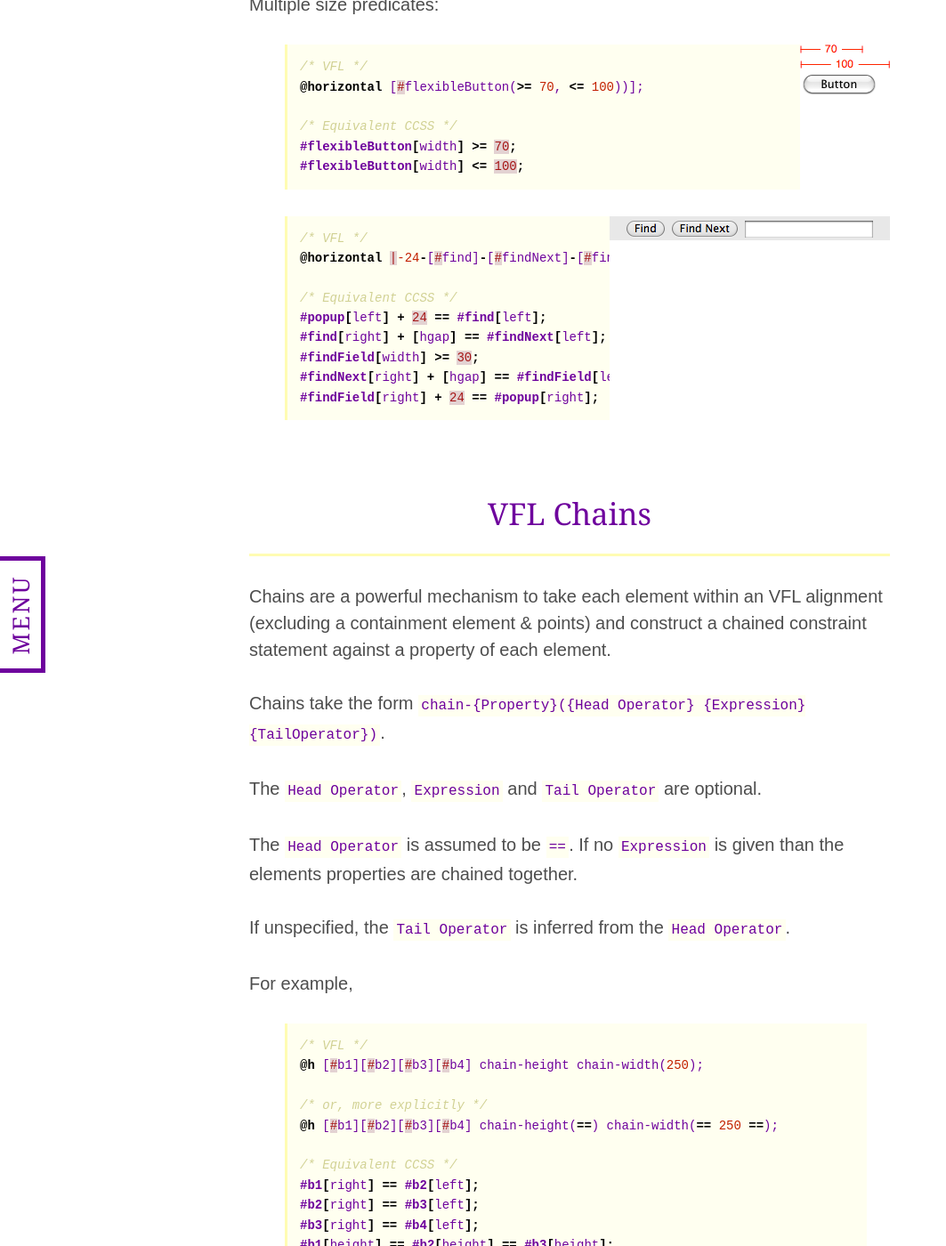
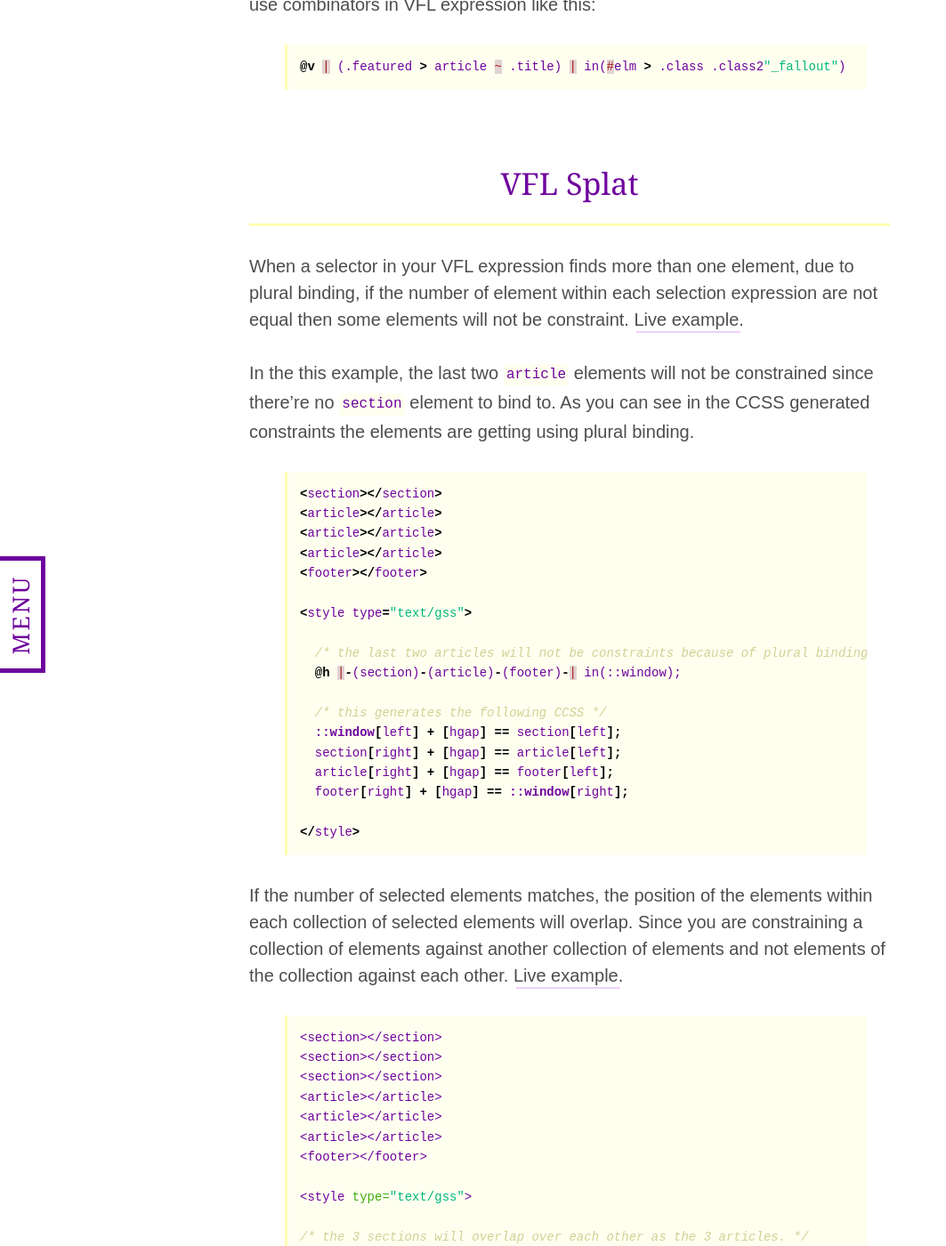
Before and after one commit to gss/gss.github.io, a Jekyll site: the page built from guides/_posts/2014-01-5-vfl.html, in a window 1280 px wide and 1400 px high, scrolled down 8187 px. Shown: the whole window at 89% size, without its empty margins (0-1063 px from the left). Built offline with Jekyll 4.4.1, drawn with Linux system fonts in a browser that asks for light colours; some web fonts are replaced; Markdown is read by kramdown in place of the engine named in the settings; comment, search, counter and statistics services are not loaded; some of the changed text lies outside the part shown.

Commit message:
update vfl documentation with new notation. add VFL splat doc. In progress.

```diff
--- a/guides/_posts/2014-01-5-vfl.html
+++ b/guides/_posts/2014-01-5-vfl.html
@@ -75,9 +75,9 @@ To align elements with a gap, use a hyphen and `gap( Number | Constraint Variabl
 
 {% highlight css %}
 /* VFL */
-@horizontal [#button]-[#textField] gap(8);
+@h (#button)-(#textField) gap(8);
 /* or */
-@horizontal [#button]-8-[#textField];
+@h (#button)-8-(#textField);
 
 /* Equivalent CCSS */
 #button[right] + 8 == #textField[left];
@@ -87,8 +87,8 @@ If no `gap()` is defined, but a hyphen is used to make a connection then a `stan
 
 {% highlight css %}
 /* VFL */
-@horizontal (#button)-(#textField);
-@vertical (#button)-(#textField);
+@h (#button)-(#textField);
+@v (#button)-(#textField);
 
 /* Equivalent CCSS */
 #button(right) + hgap == #textField(left);
@@ -97,11 +97,11 @@ If no `gap()` is defined, but a hyphen is used to make a connection then a `stan
 
 The `hgap` & `vgap` variables can be used like normal variables, and again like all constraint variables are globally scoped.
 
-User defined variables can be used for gaps as well. <a href="http://codepen.io/cbchouinard/pen/pvrXRW" target="_blank">Live example.</a>
+User defined variables can be used for gaps as well. <a href="http://codepen.io/cbchouinard/pen/PwKrjN" target="_blank">Live example.</a>
 
 {% highlight css %}
 /* VFL */
-@horizontal (#box1)-(#box2) gap(col-gap);
+@h (#box1)-(#box2) gap(col-gap);
 
 /* Equivalent CCSS */
 #box1[right] + col-gap == #box2[left];
@@ -109,7 +109,7 @@ User defined variables can be used for gaps as well. <a href="http://codepen.io/
 
 {% highlight css %}
 /* VFL */
-@horizontal (#b1)-100-(#b2)-(#b3)-(#b4) gap(#box1[width]);
+@h (#b1)-100-(#b2)-(#b3)-(#b4) gap(#box1[width]);
 
 /* Equivalent CCSS */
 #b1[right] + 100 == #b2[left];
@@ -117,34 +117,35 @@ User defined variables can be used for gaps as well. <a href="http://codepen.io/
 #b3[right] + #box1[width] == #b4[left];
 {% endhighlight %}
 
-
 <h2>Containment within an Element</h2>
 
-For alignment contained within an element, surround a VFL alignment with `|`'s and use `in( Selector )`:
+For alignment contained within an element, surround a VFL alignment with `|`'s and use `in( Selector )`. <a href="http://codepen.io/cbchouinard/pen/emEwRr" target="_blank">Live example.</a>
 
 <img class="vfl-small-img" src="../../assets/images/vfl/connectionToSuperview.png" width="152" height="32" alt="ConnectionToSuperview">
 
 {% highlight css %}
 /* VFL */
-@h |-50-[#purple-box]-50-| in(#container);
+@h |-50-(#purple-box)-50-| in(#container);
 
 /* Equivalent CCSS */
 #container[left] + 50 == #purple-box[left];
 #container[right] - 50 == #purple-box[right];
 {% endhighlight %}
 
-The default containing element selector is `::this`.  The above example can be written:
+The default containing element selector is `&`.
+
+The above example can be written:
 
 {% highlight css %}
 /* VFL */
 #container {
-  @h |-50-[#box]-50-|;
+  @h |-50-(#box)-50-|;
 }
 
 /* Equivalent CCSS */
 #container {
-  ::[left] + 50 == #purple-box[left];
-  ::[right] - 50 == #purple-box[right];
+  &[left] + 50 == #purple-box[left];
+  &[right] - 50 == #purple-box[right];
 }
 {% endhighlight %}
 
@@ -157,24 +158,25 @@ You can specify the gaps to a containing element using `outer-gap( Number | Cons
 {% highlight css %}
 /* VFL */
 #container {
-  @h |-[#a]-[#b]-[#c]-|
+  @h |-(#a)-(#b)-(#c)-|
     gap(8) outer-gap(16);
 }
 
 /* Equivalent VFL */
-@horizontal |-16-[#a]-8-[#b]-8-[#c]-16-| in(#container);
+@horizontal |-16-(#a)-8-(#b)-8-(#c)-16-| in(#container);
 {% endhighlight %}
 
 
 <h2>Alignment to Points</h2>
 
 Elements can be aligned relative to arbitrary positioned points using `< Number | Constraint Variable | Element Property >`
+<a href="http://codepen.io/cbchouinard/pen/bNrPvW" target="_blank">Live example.</a>
 
 To horizontally align two buttons, each 8px from the center of the window:
 
 {% highlight css %}
 /* VFL */
-@h [#btn1]-<::window[center-x]>-[#btn2] gap(8);
+@h (#btn1)-<::window[center-x]>-(#btn2) gap(8);
 
 /* Equivalent CCSS */
 #btn1[right] + 8 == ::window[center-x];
@@ -185,7 +187,7 @@ Alignments can be positioned within points:
 
 {% highlight css %}
 /* VFL */
-@h <#wall[center-x]>-[#poster]-[#clock]-<::window[right])> gap(7);
+@h <#wall[center-x]>-(#poster)-(#clock)-<::window[right])> gap(7);
 
 /* Equivalent CCSS */
 #wall[center-x] + 7 == #poster[left];
@@ -197,7 +199,7 @@ Numbers, variables and arithmetic can be used:
 
 {% highlight css %}
 /* VFL */
-@v <100>[#box]<[row2]>;
+@v <100>(#box)<[row2]>;
 
 /* Equivalent CCSS */
 100 == #box[top];
@@ -208,8 +210,8 @@ Consecutive points are not constrained to each-other:
 
 {% highlight css %}
 /* VFL */
-@h [#btn1]-<#col3[left]>
-           <#col4[right]>-[#btn2]
+@h (#btn1)-<#col3[left]>
+           <#col4[right]>-(#btn2)
   gap(8);
 
 /* Equivalent CCSS */
@@ -218,31 +220,14 @@ Consecutive points are not constrained to each-other:
 {% endhighlight %}
 
 
-<h2>Implicit Connections</h2>
+## Cushions
 
-Align group elements matching a selector:
-
-{% highlight css %}
-
-@v .section;
-
-@h .menu-item
-  in(#menu)
-  gap(16)
-  outer-gap(32);
-
-{% endhighlight %}
-
-**WARNING:** only relatively simple selectors without spaces currently work.
-
-
-<h2>Cushions</h2>
-
-Cushions are similar to connections, only they use inequality instead of equality constraints.
+Cushions are similar to connections gaps, only they use inequality instead of equality constraints.
+<a href="http://codepen.io/cbchouinard/pen/JoyQBq" target="_blank">Live example.</a>
 
 {% highlight css %}
 /* VFL */
-@horizontal [#box1]~[#box2];
+@h (#box1)~(#box2);
 
 /* Equivalent CCSS */
 #box1[right] <= #box2[left];
@@ -258,8 +243,8 @@ Cushions are similar to connections, only they use inequality instead of equalit
 
 {% highlight css %}
 /* VFL */
-@horizontal [#box1]~-~[#box2];
-@vertical [#box3]~-~[#box4];
+@h (#box1)~-~(#box2);
+@v (#box3)~-~(#box4);
 
 /* Equivalent CCSS */
 #box1[right] + [hgap] <= #box2[left];
@@ -270,12 +255,14 @@ Cushions are similar to connections, only they use inequality instead of equalit
 <h2>Size Predicates</h2>
 
 Size Predicates allow elements to be sized in the dimension parallel with the alignment.
+<a href="http://codepen.io/cbchouinard/pen/wBqLQe" target="_blank">Live example.</a>
+
 
 <img class="vfl-small-img" src="../../assets/images/vfl/priority.png" width="102" height="40" alt="Priority">
 
 {% highlight css %}
 /* VFL */
-@horizontal [#button(100)];
+@h (#button(==100));
 
 /* Equivalent CCSS */
 #button[width] == 100;
@@ -285,9 +272,9 @@ Size Predicates allow elements to be sized in the dimension parallel with the al
 
 {% highlight css %}
 /* VFL */
-@horizontal [#button1(==#button2)];
+@h (#button1(==#button2));
 /* or */
-@horizontal [#button1(==#button2[width])];
+@h (#button1(==#button2[width]));
 
 /* Equivalent CCSS */
 #button1[width] == #button2[width];
@@ -299,32 +286,136 @@ Multiple size predicates:
 
 {% highlight css %}
 /* VFL */
-@horizontal [#flexibleButton(>= 70, <= 100))];
+@h (#flexibleButton(>= 70, <= 100)));
 
 /* Equivalent CCSS */
 #flexibleButton[width] >= 70;
 #flexibleButton[width] <= 100;
 {% endhighlight %}
 
-<img class="vfl-small-img" src="../../assets/images/vfl/completeLayout.png" width="315" height="27" alt="CompleteLayout">
+
+## VFL Selectors
+All previous example of VFL expressions use basic [selectors](/guides/selectors). But you can also use combinators in VFL expression
+like this:
 
 {% highlight css %}
-/* VFL */
-@horizontal |-24-[#find]-[#findNext]-[#findField(>=30)]-24-| in(#popup);
-
-/* Equivalent CCSS */
-#popup[left] + 24 == #find[left];
-#find[right] + [hgap] == #findNext[left];
-#findField[width] >= 30;
-#findNext[right] + [hgap] == #findField[left];
-#findField[right] + 24 == #popup[right];
+@v | (.featured > article ~ .title) | in(#elm > .class .class2"_fallout")
 {% endhighlight %}
 
 
 
-<h2>VFL Chains</h2>
 
-Chains are a powerful mechanism to take each element within an VFL alignment (excluding a containment element & points) and construct a chained constraint statement against a property of each element.
+
+
+## VFL Splat
+When a selector in your VFL expression finds more than one element, due to [plural binding](/guides/selectors/#pluralbinding),
+if the number of element within each selection expression are not equal then some elements will not be constraint.
+<a href="http://codepen.io/cbchouinard/pen/vEJqbG" target="_blank">Live example.</a>
+
+In the this example, the last two `article` elements will not be constrained since there're no `section` element to bind to.
+As you can see in the CCSS generated constraints the elements are getting using plural binding.
+
+{% highlight css %}
+
+<section></section>
+<article></article>
+<article></article>
+<article></article>
+<footer></footer>
+
+<style type="text/gss">
+
+  /* the last two articles will not be constraints because of plural binding */
+  @h |-(section)-(article)-(footer)-| in(::window);
+
+  /* this generates the following CCSS */
+  ::window[left] + [hgap] == section[left];
+  section[right] + [hgap] == article[left];
+  article[right] + [hgap] == footer[left];
+  footer[right] + [hgap] == ::window[right];
+
+</style>
+
+{% endhighlight %}
+
+If the number of selected elements matches, the position of the elements within each collection of selected
+elements will overlap. Since you are constraining a collection of elements against another collection of elements
+and not elements of the collection against each other. <a href="http://codepen.io/cbchouinard/pen/yyodWx" target="_blank">Live example.</a>
+
+{% highlight html %}
+
+<section></section>
+<section></section>
+<section></section>
+<article></article>
+<article></article>
+<article></article>
+<footer></footer>
+
+<style type="text/gss">
+
+/* the 3 sections will overlap over each other as the 3 articles. */
+@h |-(section)-(article)-(footer)-| in(::window);
+
+</style>
+
+{% endhighlight %}
+
+Splats enable GSS to iterate over the collection of selected elements and position elements
+next to each other. <a href="http://codepen.io/cbchouinard/pen/ogerrX" target="_blank">Live example.</a>
+
+{% highlight css %}
+
+<section></section>
+<section></section>
+<article></article>
+<article></article>
+<article></article>
+<div></div>
+<div></div>
+
+<style type="text/gss">
+
+/* elements are not 'pluraly' binded */
+@h |-(section)-10-...-(article)-20-...-(div)...-| in(::window);
+
+</style>
+
+{% endhighlight %}
+
+In the previous example, the two `section` will be positioned next to each other with a gap of 10px. The
+three articles will be positionned next to each other with a gap of 20px. Finally the two div will be right next to each
+other without any gap.
+
+## Virtual with VFL
+[Virtuals](/guides/constraints) can be created and/or positionned using VFL expressions.
+
+
+
+
+## VFL rulesets
+
+You can use a VFL expression as the rule of a [rulesets](/guides/constraints/#rulesets). It will
+behave in the same way as a selector rule. GSS will create a collection of all elements involved
+in the VFL expression and iterates over them.
+
+This allows you to do interesing things. For example, if you want all the elements of the VFL expression
+to have the same width you can do the following:
+
+{% highlight css %}
+
+@h |-(section)-10-...-(article)-20-...-(div)...-| in(::window) {
+      width: == :next[width];
+}
+
+{% endhighlight %}
+
+
+## VFL Chains
+
+Chains are a powerful mechanism to take each element within an VFL alignment (excluding a containment element & points)
+and construct a chained constraint statement against a property of each element.
+<a href="http://codepen.io/cbchouinard/pen/vEJqbG" target="_blank">Live example.</a>
 
 Chains take the form `chain-{Property}({Head Operator} {Expression} {TailOperator})`.
 
@@ -339,10 +430,10 @@ For example,
 
 {% highlight css %}
 /* VFL */
-@h [#b1][#b2][#b3][#b4] chain-height chain-width(250);
+@h (#b1)(#b2)(#b3)(#b4) chain-height chain-width(250);
 
 /* or, more explicitly */
-@h [#b1][#b2][#b3][#b4] chain-height(==) chain-width(== 250 ==);
+@h (#b1)(#b2)(#b3)(#b4) chain-height(==) chain-width(== 250 ==);
 
 /* Equivalent CCSS */
 #b1[right] == #b2[left];
@@ -374,9 +465,7 @@ For example,
 #b1[width] >= 50 <= #b2[width];
 {% endhighlight %}
 
-
-
-<h2>VFL Strength & Weight</h2>
+## VFL Strength & Weight
 
 As established with CCSS, Strength & Weight can be used in VFL statements using `!{Strength}{Weight}` at the end of a statement.  Strengths can be `weak`, `medium`, `strong` & `require`.  Weights are positive integers.  As a rule of thumb, use Strengths first & foremost & resort to weights as a last resort.
 
@@ -396,7 +485,7 @@ Size Predicates have their own Strength & Weight:
 
 {% highlight css %}
 /* VFL */
-@vertical [#box1(>= [row-height] !require, == 20 !strong)][#box2][#box3] !medium;
+@v (#box1(>= [row-height] !require, == 20 !strong))(#box2)(#box3) !medium;
 
 /* Equivalent CCSS */
 #box1[height] == 20 !strong;
--- a/guides/_posts/2015-01-06-vfl-guide.html
+++ b/guides/_posts/2015-01-06-vfl-guide.html
@@ -356,7 +356,9 @@ Depending on your intention, this can make total sense but keep in mind that the
 All selector combinator can be used inline like the following:
 
 {% highlight css %}
+
   (div > .className)[width] == 100;
+
 {% endhighlight %}
 
 In this case we're telling GSS to define a constraint on the width of all child element of div having the `.className` class.
@@ -368,12 +370,16 @@ The current version of GSS doesn't support specificity on selector.
 GSS limits to two the number of selector in a GSS expression. As for now the following is not supported:
 
 {% highlight css %}
+
     #div4[width] == #div1[width] + #div2[width] + #div3[width];
+
 {% endhighlight %}
 
 The support for more than 3 selectors in GSS expression will probably be added in a near future but in meantime you can do something like:
 
 {% highlight css %}
+
 [tempSum] = #div1[width] + #div2[width];
 #div4[width] == [tempSum] + #div3[width];
+
 {% endhighlight %}
```
Also changed, not shown: other parts of guides/_posts/2014-01-5-vfl.html (+6 -6 lines), guides/_posts/2015-01-06-selectors.html (+34 -2 lines).
